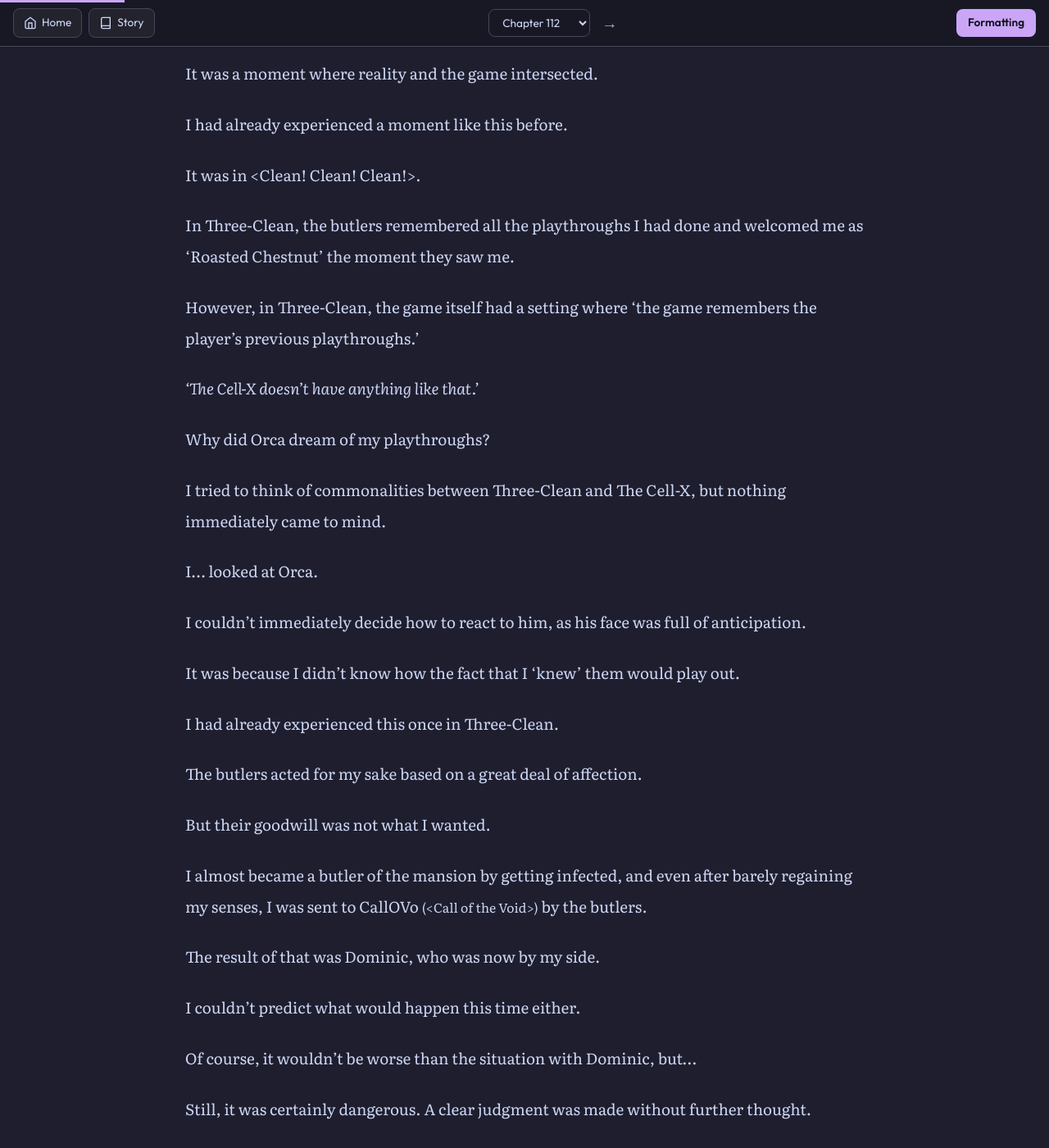
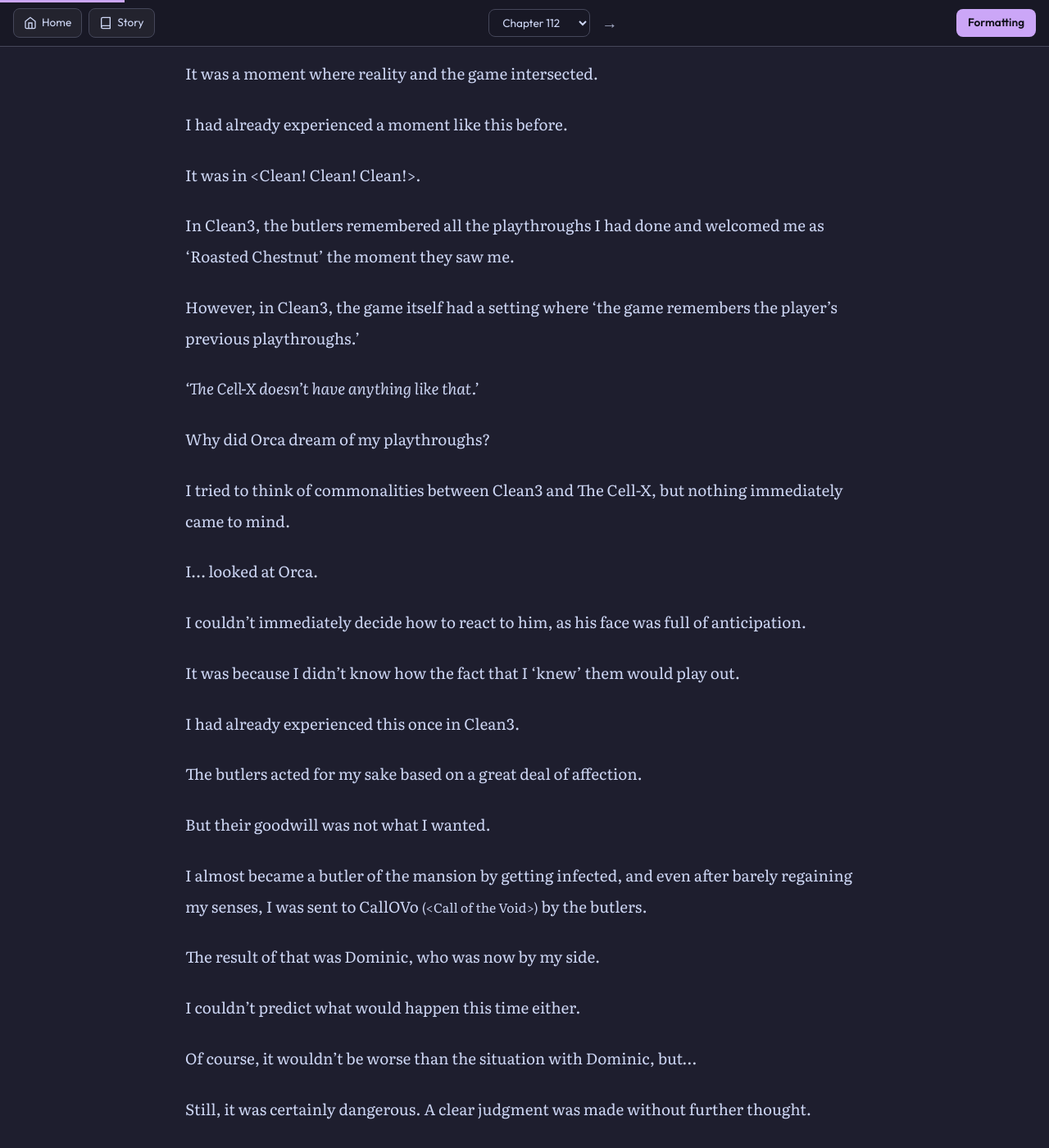
Before and after one commit to soleumn/soleumn.github.io, a Jekyll site: the page built from _posts/eoshinki/2026-09-01-ch1.md, in a window 1280 px wide and 1400 px high, scrolled down 1426 px. Shown: the whole window at 82% size. Built offline with Jekyll 4.4.1, drawn with Linux system fonts in a browser that asks for light colours; comment, search, counter and statistics services are not loaded; some of the changed text lies outside the part shown.

Commit message:
Update 2026-09-01-ch1.md

```diff
--- a/_posts/eoshinki/2026-09-01-ch1.md
+++ b/_posts/eoshinki/2026-09-01-ch1.md
@@ -47,15 +47,15 @@ I had already experienced a moment like this before.
 
 It was in <Clean! Clean! Clean!>.
 
-In Three-Clean, the butlers remembered all the playthroughs I had done and welcomed me as 'Roasted Chestnut' the moment they saw me.
+In Clean3, the butlers remembered all the playthroughs I had done and welcomed me as 'Roasted Chestnut' the moment they saw me.
 
-However, in Three-Clean, the game itself had a setting where 'the game remembers the player's previous playthroughs.'
+However, in Clean3, the game itself had a setting where 'the game remembers the player's previous playthroughs.'
 
 *'The Cell-X doesn't have anything like that.'*
 
 Why did Orca dream of my playthroughs?
 
-I tried to think of commonalities between Three-Clean and The Cell-X, but nothing immediately came to mind.
+I tried to think of commonalities between Clean3 and The Cell-X, but nothing immediately came to mind.
 
 I… looked at Orca.
 
@@ -63,7 +63,7 @@ I couldn't immediately decide how to react to him, as his face was full of antic
 
 It was because I didn't know how the fact that I 'knew' them would play out.
 
-I had already experienced this once in Three-Clean.
+I had already experienced this once in Clean3.
 
 The butlers acted for my sake based on a great deal of affection.
 
@@ -95,7 +95,7 @@ As I stood there speechless, Orca smiled.
 
 “We all dreamed of Teacher. We waited for Teacher to come find us.”
 
-Perhaps it was because I had already gone through it in Three-Clean.
+Perhaps it was because I had already gone through it in Clean3.
 
 Now that reality and the game were connected, for some reason, my fear wasn't great.
 
```
